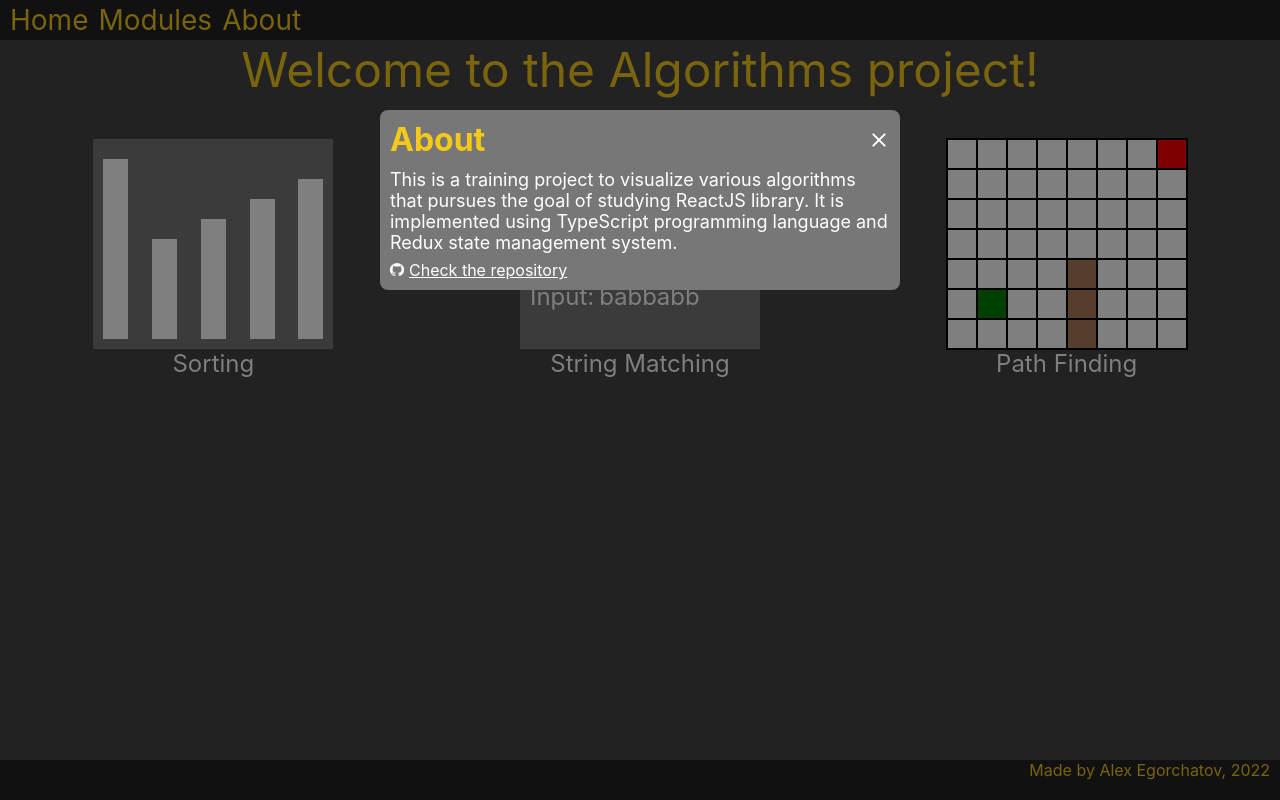
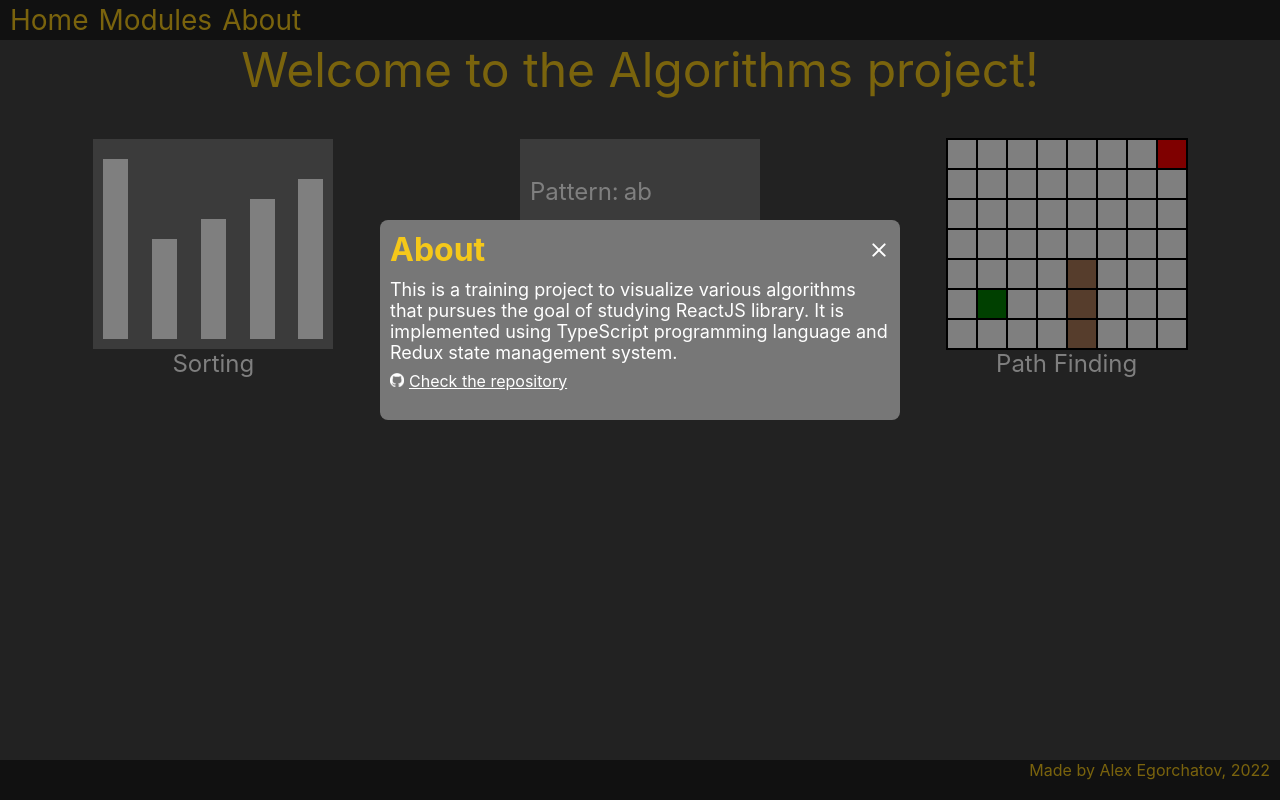
Before and after one commit to AlexEgorchatov/Algorithms, a React (Create React App) app in the folder frontend/: page / in a window 1280 px wide. Both pictures are taken after a click on the element "About". Built offline with nearby package versions, Linux system fonts and the light colour scheme.

Commit message:
Fixed issues with About modal display.

```diff
--- a/frontend/src/Components/Modals/AboutModal.tsx
+++ b/frontend/src/Components/Modals/AboutModal.tsx
@@ -7,10 +7,12 @@ import { useDispatch } from 'react-redux';
 import { headerItemHovered, mainFontColor, moduleBackground } from '../../Resources/Colors';
 import { CloseButton } from '../CloseButton';
 import { updateAboutModalVisibleStateAction } from '../../Store/Shared/AboutModalStateManagements';
+import { minAppWidth } from '../../Core/Helper';
 
 const animationDuration = '0.2s';
+const modalMaxHeight: number = 220;
 const sourceTopPosition = '-300px';
-const destinationTopPosition = '-200px';
+const destinationTopPosition = `${-(window.innerHeight / 2) * 0.2}px`;
 
 const openModalMove = keyframes`
   from {
@@ -69,6 +71,7 @@ export const AboutModal = () => {
         left: 0;
         width: 100%;
         height: 100%;
+        min-width: ${minAppWidth}px;
         background: rgba(0, 0, 0, 0.5);
         align-items: center;
         justify-content: center;
@@ -85,9 +88,11 @@ export const AboutModal = () => {
           position: relative;
           background: ${moduleBackground};
           padding: 10px;
+          min-height: 180px;
+          max-height: ${modalMaxHeight}px;
           border-radius: 8px;
           max-width: 500px;
-          width: 100%;
+          width: 90%;
           animation-name: ${aboutModalState.aboutModalVisible ? openModalMove : closeModalMove};
           animation-duration: ${animationDuration};
           top: ${destinationTopPosition};
```
